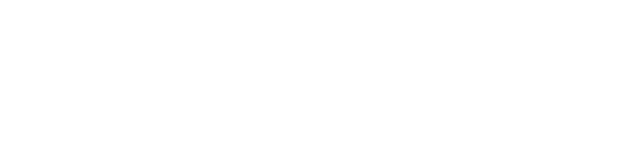
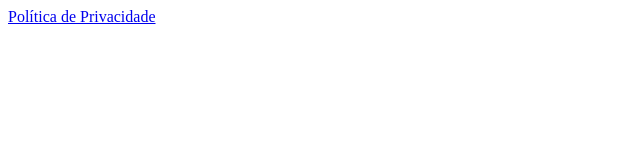
Before and after one commit to renataribeiro/desenvolvimento-web.github.io, a plain HTML site: page index.html in a window 1280 px wide. Shown: the whole page, without its empty margins (0-640 px from the left). Drawn offline with Linux system fonts and the light colour scheme.

Commit message:
Update index.html

```diff
--- a/index.html
+++ b/index.html
@@ -6,5 +6,8 @@
 </head>
 
 <body>
+
+ <a href="https://renataribeiro.github.io/desenvolvimento-web.github.io/politica-privacidade.html">Política de Privacidade</a>
+
 </body>
 </html>
```
